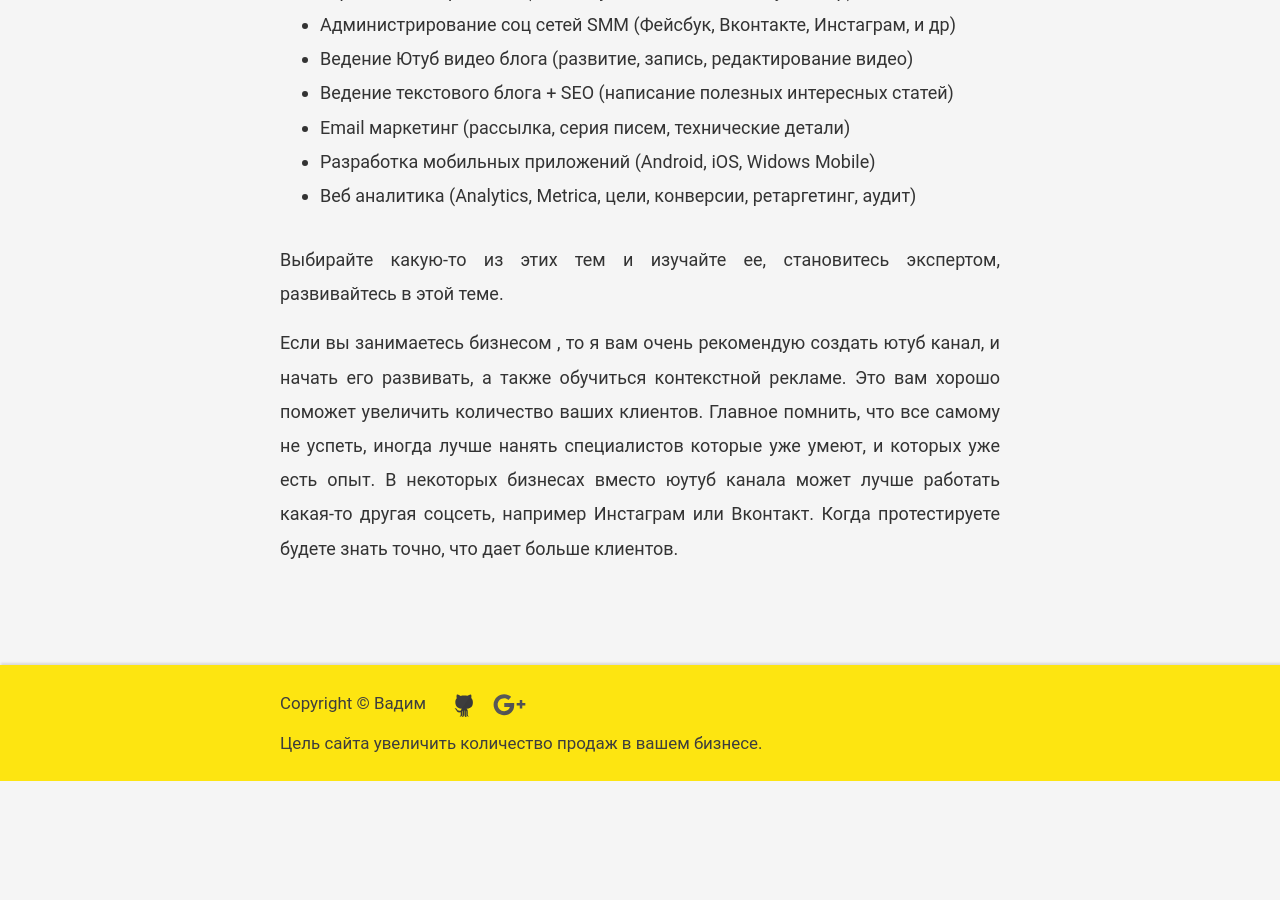
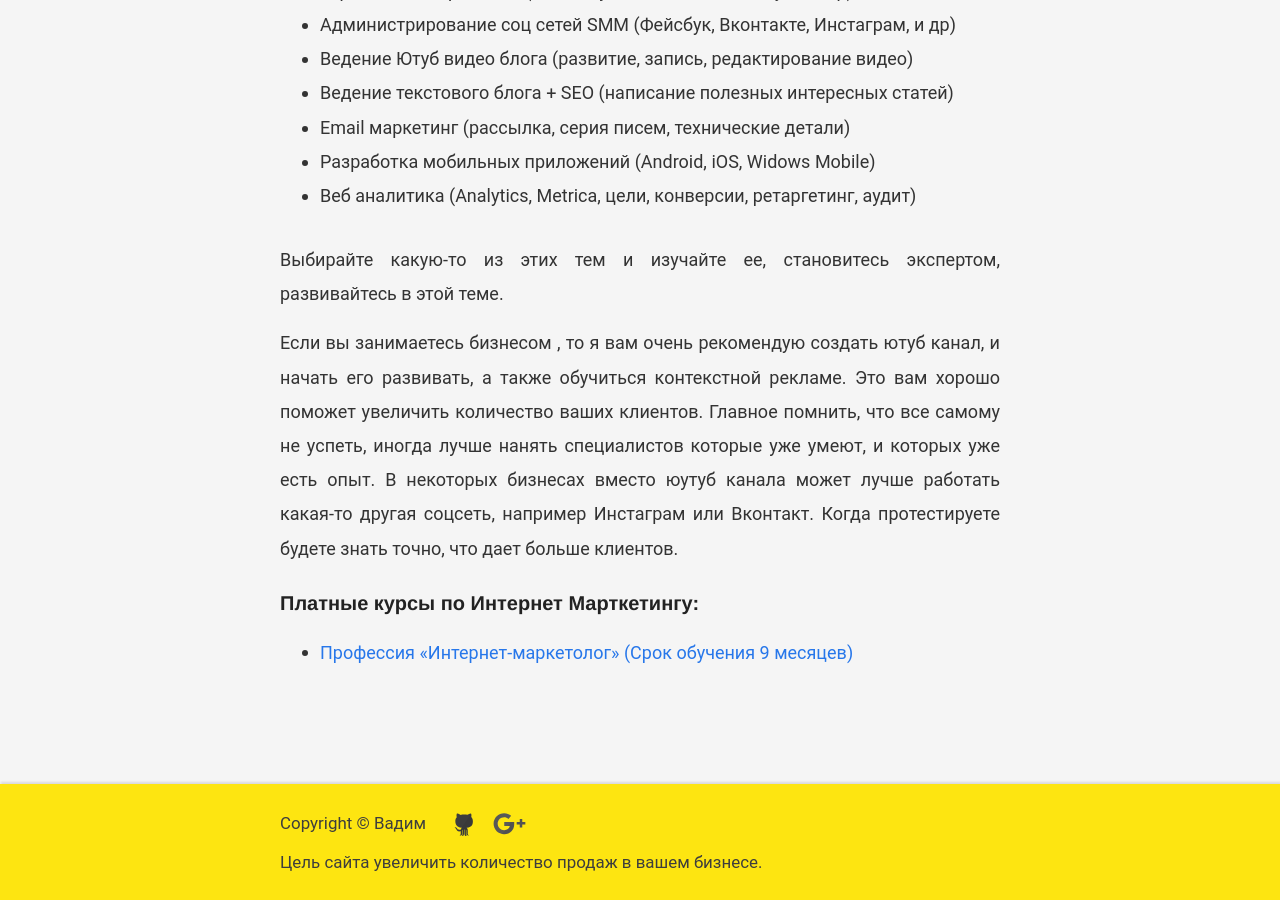
Before and after one commit to VadymVolos/vadymvolos.github.io, a Jekyll site: the page built from _posts/digital-marketing/2016-12-09-kakie-kursy-vybrat-po-internet-marketingu.md, in a window 1280 px wide and 900 px high, scrolled down 1039 px. Built offline with Jekyll 4.4.1, drawn with Linux system fonts in a browser that asks for light colours; comment, search, counter and statistics services are not loaded; before the commit the page ends 1820 px from its top, so only the background shows below that.

Commit message:
Update 2016-12-09-kakie-kursy-vybrat-po-internet-marketingu.md

```diff
--- a/_posts/digital-marketing/2016-12-09-kakie-kursy-vybrat-po-internet-marketingu.md
+++ b/_posts/digital-marketing/2016-12-09-kakie-kursy-vybrat-po-internet-marketingu.md
@@ -39,3 +39,8 @@
 Выбирайте какую-то из этих тем и изучайте ее, становитесь экспертом, развивайтесь в этой теме.
 
 Если вы занимаетесь бизнесом , то я вам очень рекомендую создать ютуб канал, и начать его развивать, а также обучиться контекстной рекламе. Это вам хорошо поможет увеличить количество ваших клиентов. Главное помнить, что все самому не успеть, иногда лучше нанять специалистов которые уже умеют, и которых уже есть опыт. В некоторых бизнесах вместо юутуб канала может лучше работать какая-то другая соцсеть, например Инстаграм или Вконтакт. Когда протестируете будете знать точно, что дает больше клиентов.
+
+<h3>Платные курсы по Интернет Марткетингу:</h3>
+<ul>
+  <li><a href="https://geekbrains.ru/go/4X7M2Y" rel="nofollow" target="_blank" class="hvr-wobble-vertical">Профессия «Интернет-маркетолог» (Срок обучения 9 месяцев)</a></li>
+</ul>
```
